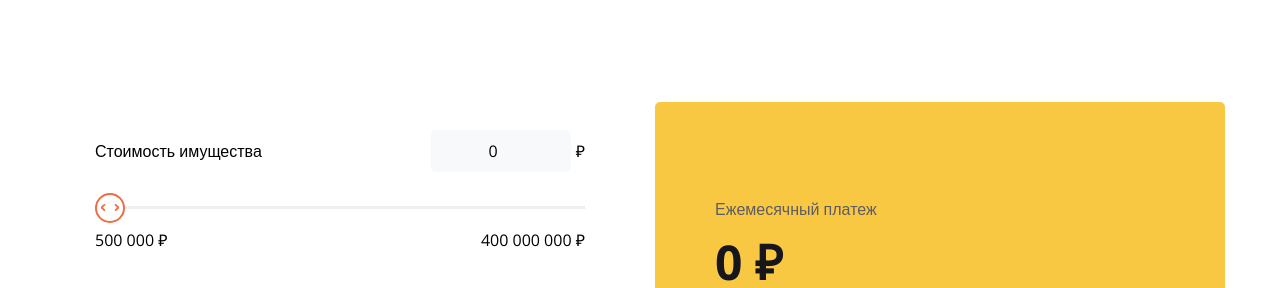
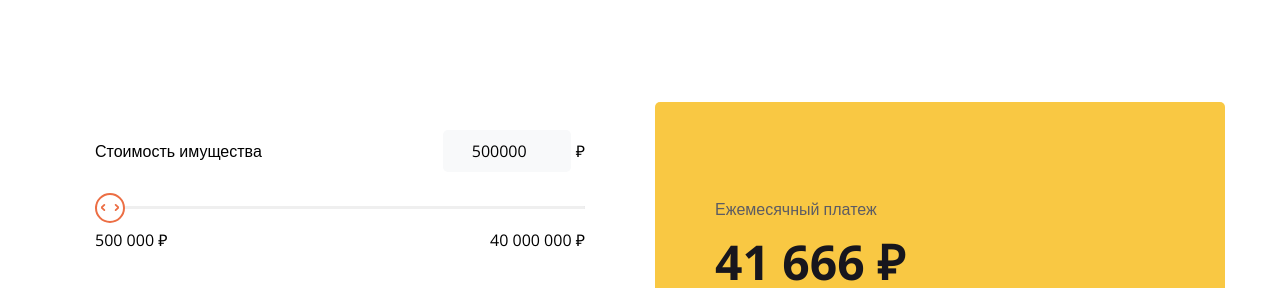
Before and after one commit to stpkkk/rukki-lizing-calc, a plain HTML site: page index.html in a window 1280 px wide. Shown: the top 288 px of the page. Drawn offline with nearby package versions, Linux system fonts and the light colour scheme.

Commit message:
change step and range values

```diff
--- a/index.html
+++ b/index.html
@@ -20,10 +20,10 @@
                   class="priceSum price-value"
                   id="price"
                   type="number"
-                  value="0"
-                  step="1000000"
-                  min="0"
-                  max="400000000"
+                  value="500000"
+                  step="100000"
+                  min="500000"
+                  max="4000000"
                   oninput="slider1.value=price.value"
                 />
                 <p class="month-unit">₽</p>
@@ -32,8 +32,9 @@
             <div>
               <input
                 type="range"
-                min="0"
-                max="400000000"
+                step="100000"
+                min="500000"
+                max="4000000"
                 value="0"
                 id="slider1"
                 class="styled-slider slider-progress"
@@ -41,7 +42,7 @@
               />
             </div>
             <div class="nums">
-              <span>500 000 ₽</span><span>400 000 000 ₽</span>
+              <span>500 000 ₽</span><span>40 000 000 ₽</span>
             </div>
           </div>
           <div class="inputGroup">
```
